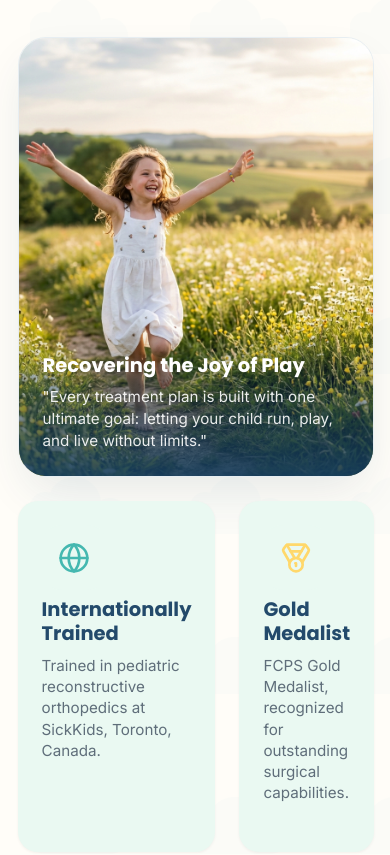
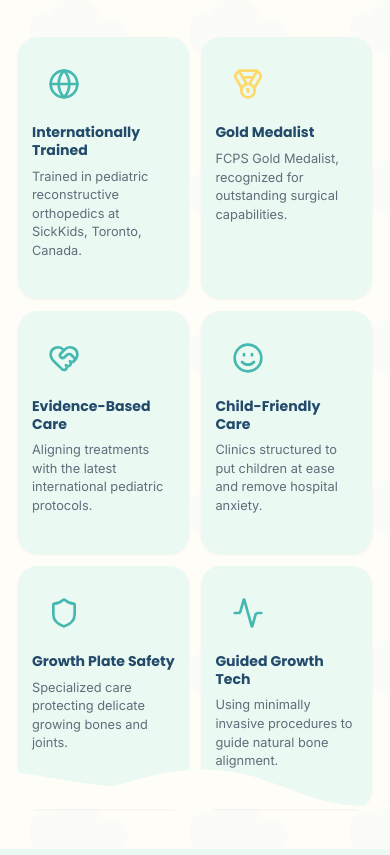
Before and after one commit to Shahrukh242/drayeshasaeedortho, a plain HTML site: page index.html in a window 390 px wide. Shown: the part 3626-4481 px from the top of the page. Drawn offline with nearby package versions, Linux system fonts and the light colour scheme.

Commit message:
fix: equal-size why-choose cards - uniform 2-col grid with min-height, mobile clean

```diff
--- a/index.html
+++ b/index.html
@@ -415,8 +415,8 @@
         </div>
 
         <div class="why-choose-layout">
-            <!-- Left: Emotional Recovery Image -->
-            <div class="reveal" style="position: relative; border-radius: var(--radius-lg); overflow: hidden; border: 1px solid var(--color-border); box-shadow: var(--shadow-lux); min-height: 440px;">
+            <!-- Left: Emotional Recovery Image — hidden on mobile via CSS -->
+            <div class="reveal hide-on-mobile" style="position: relative; border-radius: var(--radius-lg); overflow: hidden; border: 1px solid var(--color-border); box-shadow: var(--shadow-lux); min-height: 440px;">
                 <img src="assets/images/happy-child.png" alt="Healthy active child running" style="width: 100%; height: 100%; object-fit: cover; display: block;">
                 <div style="position: absolute; bottom: 0; left: 0; width: 100%; background: linear-gradient(to top, rgba(23,63,95,0.92), rgba(0,0,0,0)); padding: var(--space-md); color: white;">
                     <h3 style="color: white; margin-bottom: var(--space-xs); font-size: 1.3rem;">Recovering the Joy of Play</h3>
@@ -424,46 +424,45 @@
                 </div>
             </div>
 
-            <!-- Right: Why Choose Grid -->
-            <div style="display: grid; grid-template-columns: 1fr 1fr; gap: var(--space-md); height: 100%;">
-                <div class="card why-card reveal card-tint-mint" style="padding: var(--space-md); display: flex; flex-direction: column; justify-content: center;">
-                    <div class="card-icon" style="margin-bottom: var(--space-xs);"><i data-lucide="globe"></i></div>
-                    <h3 style="font-size: 1.1rem; margin-bottom: var(--space-xs);">Internationally Trained</h3>
-                    <p style="font-size: 0.85rem; line-height: 1.4; color: var(--color-text-muted);">Trained in pediatric reconstructive orthopedics at SickKids, Toronto, Canada.</p>
+            <!-- Right: Why Choose Grid — 2 cols always, 3 rows of 2, equal sizes -->
+            <div class="why-cards-grid">
+                <div class="card why-card reveal card-tint-mint">
+                    <div class="card-icon"><i data-lucide="globe"></i></div>
+                    <h3>Internationally Trained</h3>
+                    <p>Trained in pediatric reconstructive orthopedics at SickKids, Toronto, Canada.</p>
                 </div>
 
-                <div class="card why-card reveal delay-100 card-tint-mint" style="padding: var(--space-md); display: flex; flex-direction: column; justify-content: center;">
-                    <div class="card-icon" style="margin-bottom: var(--space-xs);"><i data-lucide="medal" class="gold-accent"></i></div>
-                    <h3 style="font-size: 1.1rem; margin-bottom: var(--space-xs);">Gold Medalist</h3>
-                    <p style="font-size: 0.85rem; line-height: 1.4; color: var(--color-text-muted);">FCPS Gold Medalist, recognized for outstanding surgical capabilities.</p>
+                <div class="card why-card reveal delay-100 card-tint-mint">
+                    <div class="card-icon"><i data-lucide="medal" class="gold-accent"></i></div>
+                    <h3>Gold Medalist</h3>
+                    <p>FCPS Gold Medalist, recognized for outstanding surgical capabilities.</p>
                 </div>
 
-                <div class="card why-card reveal delay-200 card-tint-mint" style="padding: var(--space-md); display: flex; flex-direction: column; justify-content: center;">
-                    <div class="card-icon" style="margin-bottom: var(--space-xs);"><i data-lucide="heart-handshake"></i></div>
-                    <h3 style="font-size: 1.1rem; margin-bottom: var(--space-xs);">Evidence-Based Care</h3>
-                    <p style="font-size: 0.85rem; line-height: 1.4; color: var(--color-text-muted);">Aligning treatments with the latest international pediatric protocols.</p>
+                <div class="card why-card reveal delay-200 card-tint-mint">
+                    <div class="card-icon"><i data-lucide="heart-handshake"></i></div>
+                    <h3>Evidence-Based Care</h3>
+                    <p>Aligning treatments with the latest international pediatric protocols.</p>
                 </div>
 
-                <div class="card why-card reveal delay-300 card-tint-mint" style="padding: var(--space-md); display: flex; flex-direction: column; justify-content: center;">
-                    <div class="card-icon" style="margin-bottom: var(--space-xs);"><i data-lucide="smile"></i></div>
-                    <h3 style="font-size: 1.1rem; margin-bottom: var(--space-xs);">Child-Friendly Care</h3>
-                    <p style="font-size: 0.85rem; line-height: 1.4; color: var(--color-text-muted);">Clinics structured to put children at ease and remove hospital anxiety.</p>
+                <div class="card why-card reveal delay-300 card-tint-mint">
+                    <div class="card-icon"><i data-lucide="smile"></i></div>
+                    <h3>Child-Friendly Care</h3>
+                    <p>Clinics structured to put children at ease and remove hospital anxiety.</p>
                 </div>
 
-                <div class="card why-card reveal card-tint-mint" style="padding: var(--space-md); display: flex; flex-direction: column; justify-content: center;">
-                    <div class="card-icon" style="margin-bottom: var(--space-xs);"><i data-lucide="shield"></i></div>
-                    <h3 style="font-size: 1.1rem; margin-bottom: var(--space-xs);">Growth Plate Safety</h3>
-                    <p style="font-size: 0.85rem; line-height: 1.4; color: var(--color-text-muted);">Specialized care protecting delicate growing bones and joints.</p>
+                <div class="card why-card reveal card-tint-mint">
+                    <div class="card-icon"><i data-lucide="shield"></i></div>
+                    <h3>Growth Plate Safety</h3>
+                    <p>Specialized care protecting delicate growing bones and joints.</p>
                 </div>
 
-                <div class="card why-card reveal delay-100 card-tint-mint" style="padding: var(--space-md); display: flex; flex-direction: column; justify-content: center;">
-                    <div class="card-icon" style="margin-bottom: var(--space-xs);"><i data-lucide="activity"></i></div>
-                    <h3 style="font-size: 1.1rem; margin-bottom: var(--space-xs);">Guided Growth Tech</h3>
-                    <p style="font-size: 0.85rem; line-height: 1.4; color: var(--color-text-muted);">Using minimally invasive procedures to guide natural bone alignment.</p>
+                <div class="card why-card reveal delay-100 card-tint-mint">
+                    <div class="card-icon"><i data-lucide="activity"></i></div>
+                    <h3>Guided Growth Tech</h3>
+                    <p>Using minimally invasive procedures to guide natural bone alignment.</p>
                 </div>
             </div>
         </div>
-    </div>
 
     <!-- Wave bottom divider -->
     <div class="wave-divider-bottom wave-divider-white">
--- a/src/css/components.css
+++ b/src/css/components.css
@@ -2235,3 +2235,59 @@
         grid-template-columns: 1fr;
     }
 }
+
+/* Why Cards Uniform Grid — 6 equal cards, 2 per row always */
+.why-cards-grid {
+    display: grid;
+    grid-template-columns: repeat(2, 1fr);
+    gap: var(--space-md);
+    align-items: stretch;
+}
+
+.why-cards-grid .why-card {
+    display: flex;
+    flex-direction: column;
+    padding: var(--space-md);
+    min-height: 160px;
+}
+
+.why-cards-grid .why-card .card-icon {
+    margin-bottom: var(--space-xs);
+    flex-shrink: 0;
+}
+
+.why-cards-grid .why-card h3 {
+    font-size: 1rem;
+    margin-bottom: 0.5rem;
+    line-height: 1.25;
+    flex-shrink: 0;
+}
+
+.why-cards-grid .why-card p {
+    font-size: 0.85rem;
+    line-height: 1.45;
+    color: var(--color-text-muted);
+    flex: 1;
+}
+
+/* On mobile: why-choose-layout becomes single column (image hidden),
+   why-cards-grid fills full width with 2 equal columns */
+@media (max-width: 768px) {
+    .why-choose-layout {
+        grid-template-columns: 1fr !important;
+    }
+    .why-cards-grid {
+        grid-template-columns: repeat(2, 1fr) !important;
+        gap: 0.75rem !important;
+    }
+    .why-cards-grid .why-card {
+        min-height: 140px !important;
+        padding: 0.9rem !important;
+    }
+    .why-cards-grid .why-card h3 {
+        font-size: 0.88rem !important;
+    }
+    .why-cards-grid .why-card p {
+        font-size: 0.8rem !important;
+    }
+}
```
Also changed, not shown: templates/index.html (+28 -29 lines).
